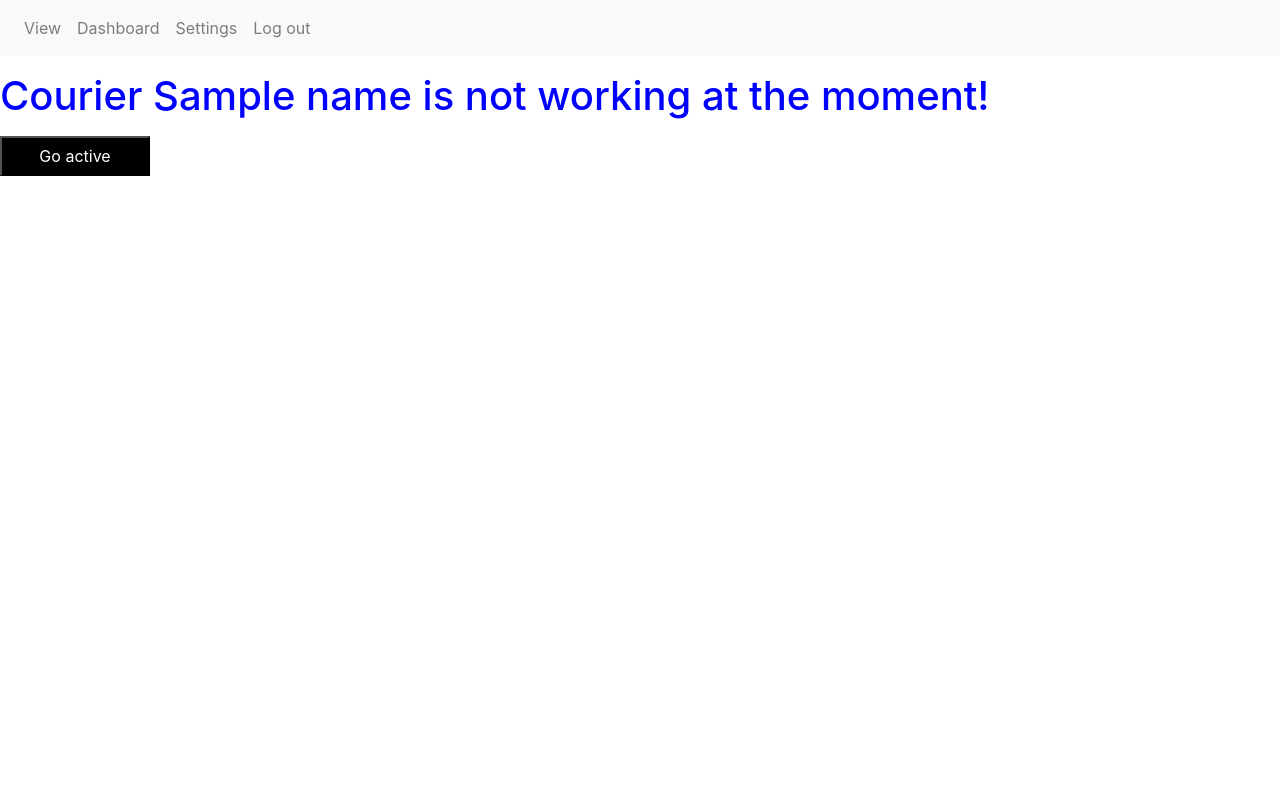
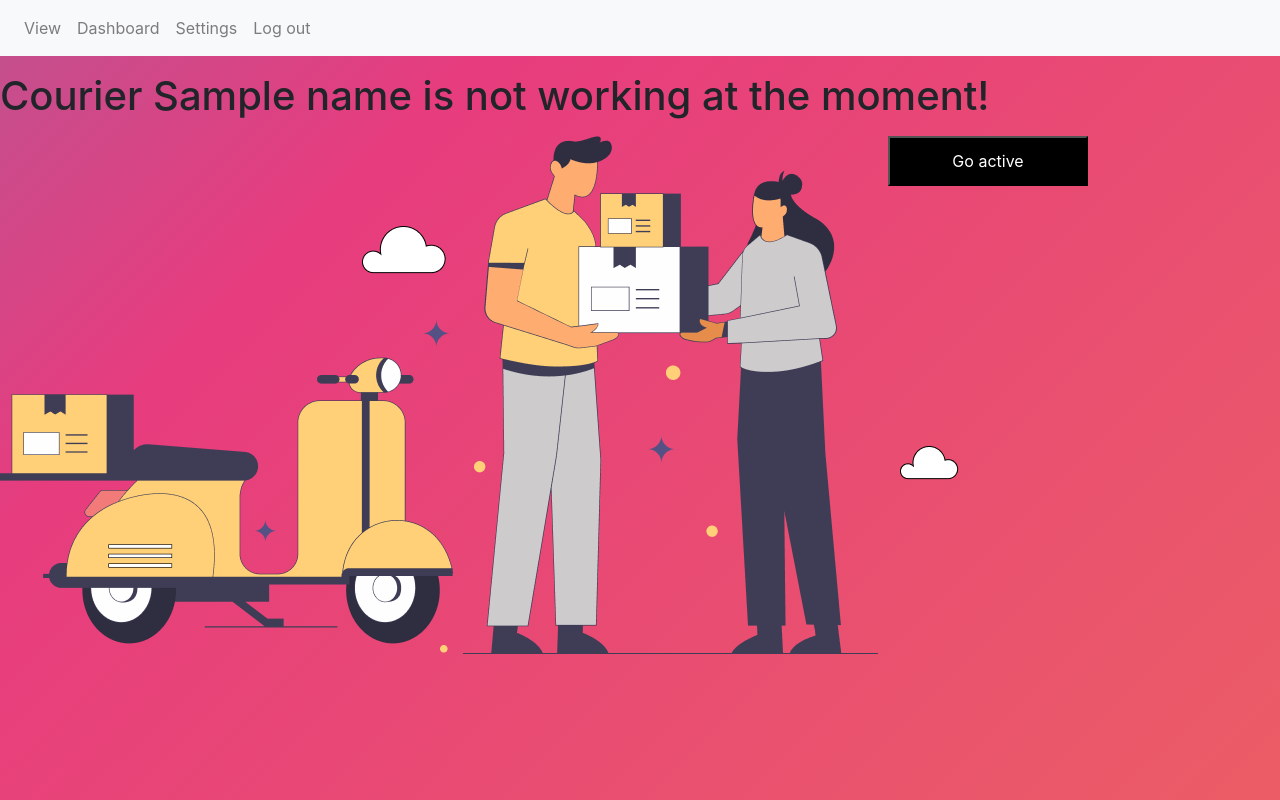
Before and after one commit to uber-summer-practice-sofia-2021/courier-management-backend, a Flask app: template src/flaskr/templates/user/inactive.html in a window 1280 px wide. Run offline with Flask 2, Linux system fonts and the light colour scheme; the template is opened without the code that fills it: most values are stand-ins (such as "Sample title", 1, 10 or a date in 2020); some libraries are stand-ins or nearby versions.

Commit message:
added new design to inactive page

```diff
--- /dev/null
+++ b/src/flaskr/static/css/inactive_style.css
@@ -0,0 +1,55 @@
+/* button {
+    display: block;
+    background-color: black;
+    color: white;
+    width: 200px;
+    height: 50px;
+    margin-left: auto;
+    margin-right: auto;
+    margin-top: 18px;
+}
+img {
+    display: block;
+    padding: 5px;
+    width: 300px;
+    height: 300px;
+    position: absolute;
+    right: 10%;
+
+}
+h1 {
+    text-align: center;
+    color: blue;
+} */
+
+html, body {
+    width: 100%;
+    height:100%;
+  }
+
+  body {
+      background: linear-gradient(-45deg, #ee7752, #e73c7e, #23a6d5, #23d5ab);
+      background-size: 400% 400%;
+      animation: gradient 15s ease infinite;
+  }
+  button {
+    background-color: black;
+    color: white;
+    width: 200px;
+    height: 50px;
+    position: absolute;
+    right: 15%;
+
+
+  }
+  @keyframes gradient {
+      0% {
+          background-position: 0% 50%;
+      }
+      50% {
+          background-position: 100% 50%;
+      }
+      100% {
+          background-position: 0% 50%;
+      }
+  }
--- a/src/flaskr/static/css/style.css
+++ b/src/flaskr/static/css/style.css
@@ -1,14 +1,3 @@
-button {
-    background-color: black;
-    color: white;
-    width: 150px;
-    height: 40px;
-}
-
-h1 {
-    color: blue;
-}
-
 * {
     -webkit-box-sizing: border-box;
     box-sizing: border-box
--- a/src/flaskr/static/js/order-progress.js
+++ b/src/flaskr/static/js/order-progress.js
@@ -1,7 +1,7 @@
 window.onload = function () {
   var script = document.getElementById("script_id");
   var status = script.getAttribute("status");
-  console.log(status);
+  // console.log(status);
   var btn_picked = document.getElementById("btn_picked");
   var btn_delivered = document.getElementById("btn_delivered");
   if (status == "picked_up" || status == "completed") {
--- a/src/flaskr/templates/user/inactive.html
+++ b/src/flaskr/templates/user/inactive.html
@@ -8,7 +8,8 @@
     <h1>Courier {{name}} is not working at the moment!</h1>
 </p>
 <form method="POST">
-    <link rel="stylesheet" type="text/css" href="{{ url_for('static', filename='css/style.css')}}">
+    <link rel="stylesheet" type="text/css" href="{{ url_for('static', filename='css/inactive_style.css')}}">
+    <img src="../../static/img/delivery.png" alt="Not Working Courier">
     <button type="submit" name="submit" value="active">Go active</button>
 </form>
 
```
Also changed, not shown: src/flaskr/database/server.db, src/flaskr/static/img/delivery.png (added).
